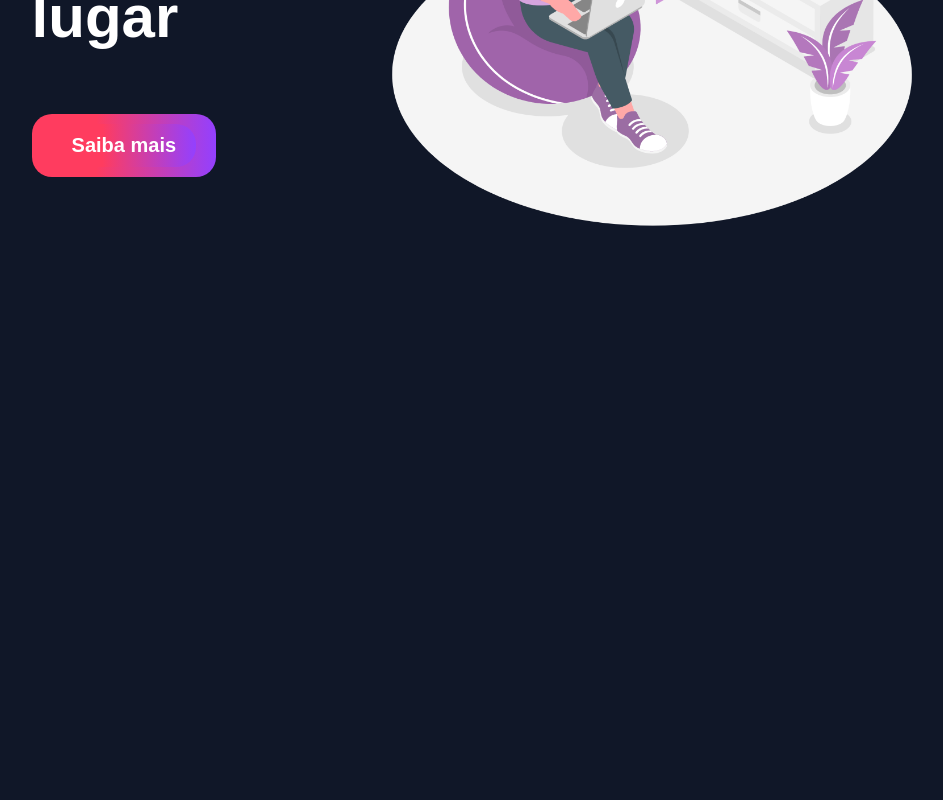
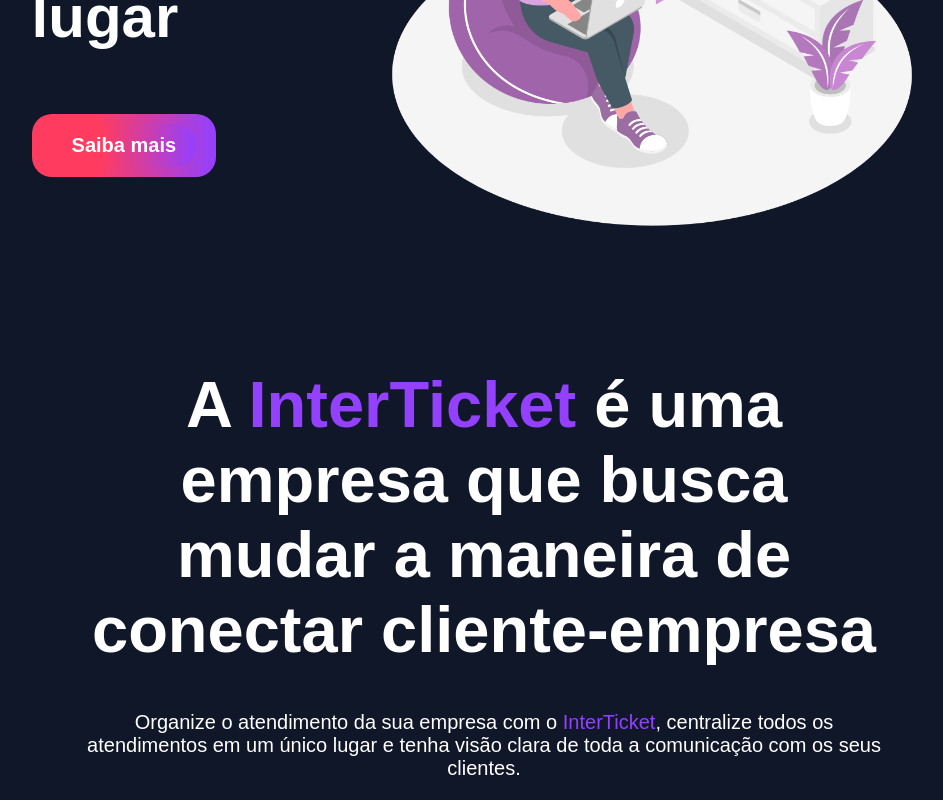
Before and after one commit to Joao-Darwin/landing-page-chatbot, a React (Vite) app: page / in a window 1280 px wide. Shown: the part 424-1224 px from the top of the page, without its empty margins (156-1099 px from the left). Before the commit the page ends 800 px from the top, so only its background shows below. Built offline with nearby package versions, Linux system fonts and the light colour scheme.

Commit message:
feat: Desenvolver página de apresentação

```diff
--- a/src/App.jsx
+++ b/src/App.jsx
@@ -1,4 +1,5 @@
 import './App.css'
+import ApresentationPage from './components/ApresentationPage/ApresentationPage'
 import InitialPage from './components/InitialPage/InitialPage'
 import TopBar from './components/TopBar/TopBar'
 
@@ -9,6 +10,7 @@
     <>
       <TopBar />
       <InitialPage />
+      <ApresentationPage />
     </>
   )
 }
--- /dev/null
+++ b/src/components/ApresentationPage/ApresentationPage.css
@@ -0,0 +1,18 @@
+.divApresentationPage {
+    margin: auto;
+    margin-top: 10%;
+    width: 65%;
+    padding: 0%;
+}
+
+.titulo {
+    font-size: 65px;
+}
+
+.nameSpan {
+    color: #9340FF
+}
+
+.paragrafo {
+    font-size: 20px;
+}
--- /dev/null
+++ b/src/components/ApresentationPage/ApresentationPage.jsx
@@ -0,0 +1,13 @@
+import React from 'react'
+import "./ApresentationPage.css"
+
+const ApresentationPage = () => {
+    return (
+        <div className='divApresentationPage'>
+            <h1 className='titulo'>A <span className='nameSpan'>InterTicket</span> é uma empresa que busca mudar a maneira de conectar cliente-empresa</h1>
+            <p className='paragrafo'>Organize o atendimento da sua empresa com o <span className='nameSpan'>InterTicket</span>, centralize todos os atendimentos em um único lugar e tenha visão clara de toda a comunicação com os seus clientes.</p>
+        </div>
+    )
+}
+
+export default ApresentationPage
```
